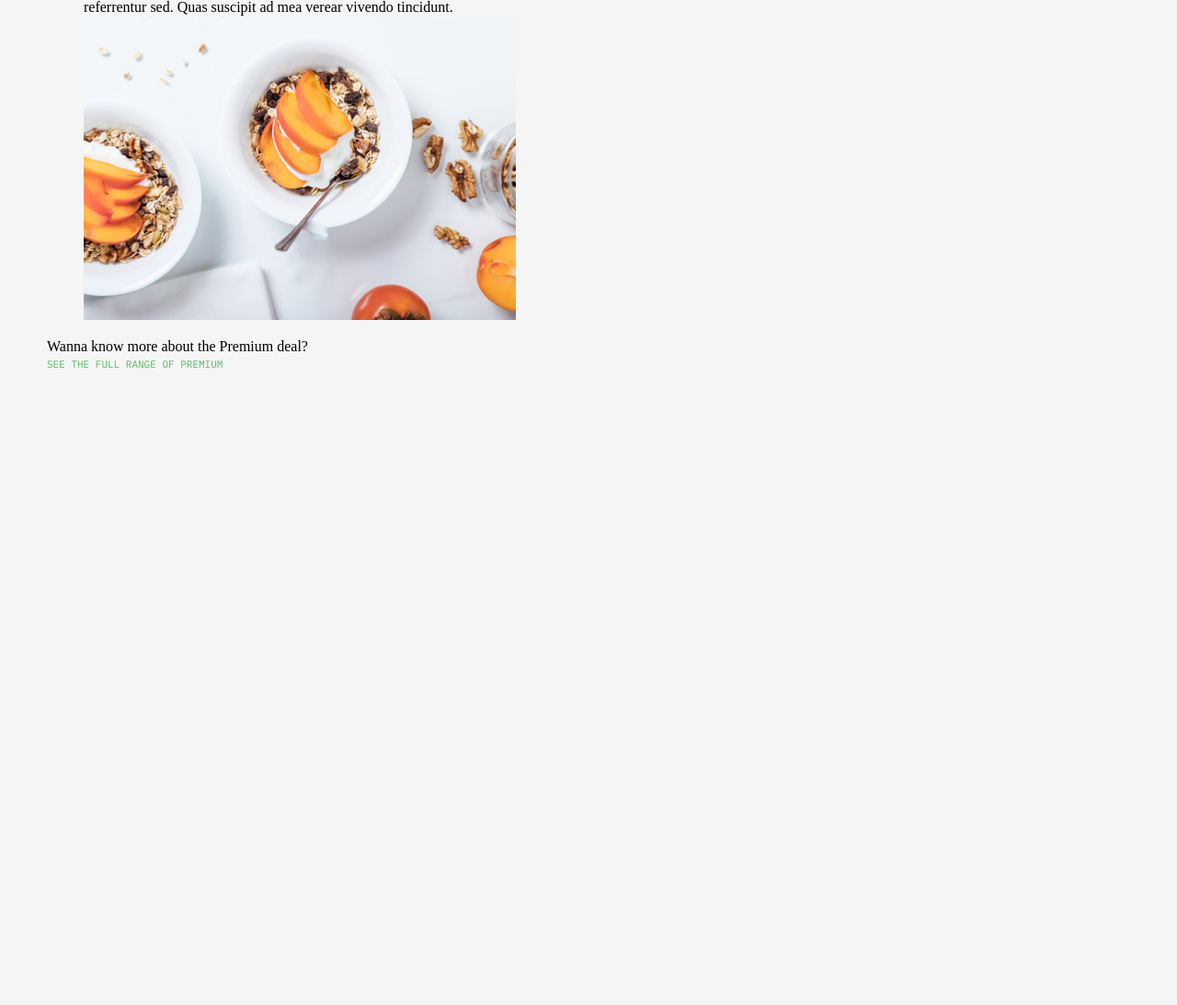
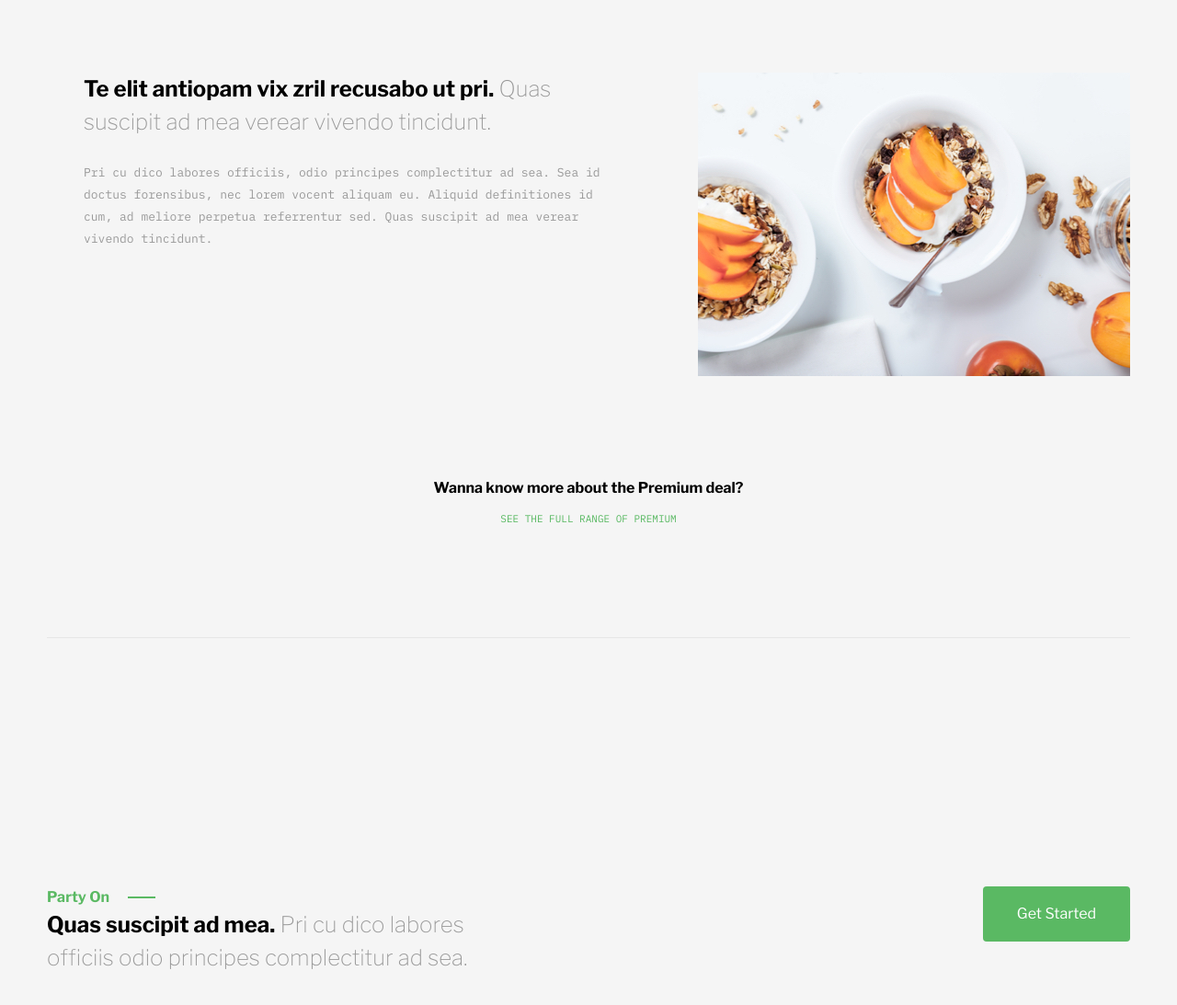
Before and after one commit to astroxss1/spoon, a plain HTML site: page index.html in a window 1280 px wide. Shown: the part 2532-3625 px from the top of the page at 92% size. Before the commit the page ends 3085 px from the top, so only its background shows below. Drawn offline with nearby package versions, Linux system fonts and the light colour scheme.

Commit message:
Add files via upload

```diff
--- a/css/MAIN.css
+++ b/css/MAIN.css
@@ -4,3 +4,5 @@
 @import url(sections/greetings.css);
 @import url(sections/service.css);
 @import url(sections/offers.css);
+@import url(sections/party.css);
+@import url(sections/footer.css);
--- a/css/sections/offers.css
+++ b/css/sections/offers.css
@@ -0,0 +1,60 @@
+.offers {}
+
+.container {}
+
+.offers .container {
+    border-top: 1px solid #E6E6E6;
+    border-bottom: 1px solid #E6E6E6;
+    padding: 100px 0px 120px 0px;
+}
+
+.offers__list {}
+
+.offers__item {
+    display: flex;
+    column-gap: 100px;
+
+}
+
+.offers__item:last-child {
+    margin-top: 110px;
+}
+
+.offers__content {}
+
+.offers__info {}
+
+.info {}
+
+.offers__text {
+    font-family: var(--fontIBM);
+    font-weight: 400;
+    font-size: 13px;
+    line-height: 185%;
+    color: #999;
+    margin-top: 25px;
+}
+
+.offers__contact {}
+
+.offers__data {
+    margin-top: 110px;
+    display: flex;
+    align-items: center;
+    flex-direction: column;
+}
+
+.offers__data-text {
+    font-family: var(--fontLF);
+    font-weight: 700;
+    font-size: 16px;
+    line-height: 150%;
+    text-align: center;
+    color: #000;
+}
+
+.link {}
+
+.offers__link {
+    margin-top: 12px;
+}
--- /dev/null
+++ b/css/sections/party.css
@@ -0,0 +1,41 @@
+.party {
+    margin-top: 270px;
+}
+
+.container {}
+
+.party__content {
+    display: flex;
+    justify-content: space-between;
+}
+
+.party__info-block {
+    max-width: 483px;
+}
+
+.party__text {
+    font-family: var(--fontLF);
+    font-weight: 700;
+    font-size: 16px;
+    line-height: 150%;
+    color: #5ab963;
+    display: flex;
+    align-items: center;
+    column-gap: 20px;
+}
+
+.party__text::after {
+    content: "";
+    display: inline-block;
+    width: 30px;
+    height: 2px;
+    background-color: #5ab963;
+}
+
+.party__info {}
+
+.info {}
+
+.btn {}
+
+.party__btn {}
--- a/index.html
+++ b/index.html
@@ -133,14 +133,11 @@
                             Aliquid definitiones id cum, ad meliore perpetua referrentur sed. Quas suscipit ad mea
                             verear vivendo tincidunt.
                         </div>
-                    </div>
-                </li>
-                <li class="offers__item">
-                    <div class="offers__contact">
 
                     </div>
                     <img src="img/offers/imagepeaches2.png" alt="">
                 </li>
+
             </ul>
 
             <div class="offers__data">
@@ -153,6 +150,24 @@
     </section>
 
 
+    <!-- секция party -->
+    <section class="party">
+        <div class="container">
+            <div class="party__content">
+                <div class="party__info-block">
+                    <div class="party__text">Party On</div>
+                    <div class="party__info info">
+                        <span>Quas suscipit ad mea.</span>
+                        Pri cu dico labores officiis odio principes complectitur ad sea.
+                    </div>
+                </div>
+                <button class="btn party__btn">Get Started</button>
+            </div>
+        </div>
+    </section>
+
+
+
     <br><br><br><br><br><br><br><br>
 </body>
 
```
Also changed, not shown: css/sections/footer.css (added).
